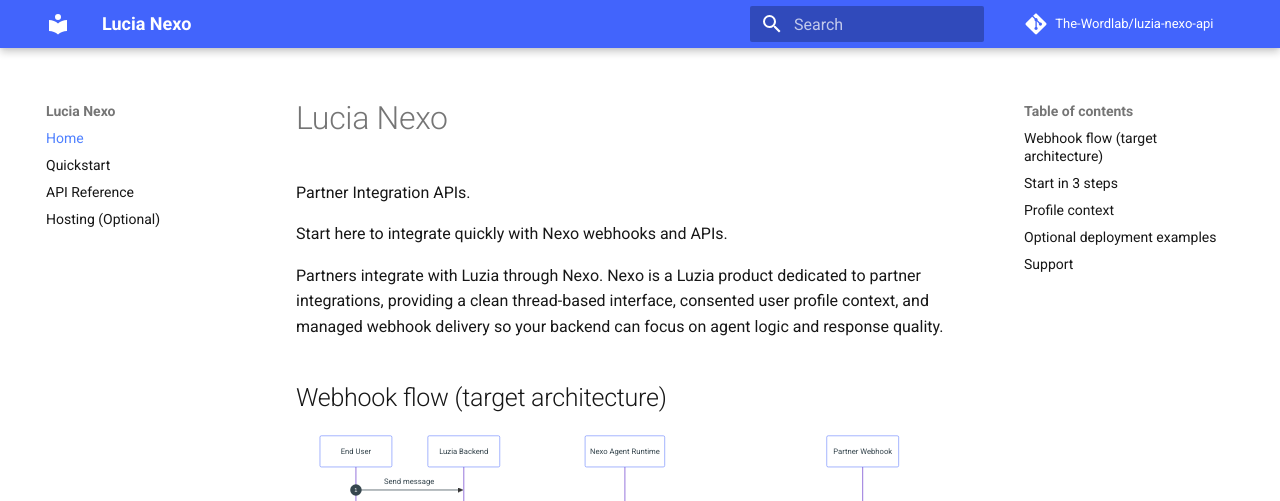
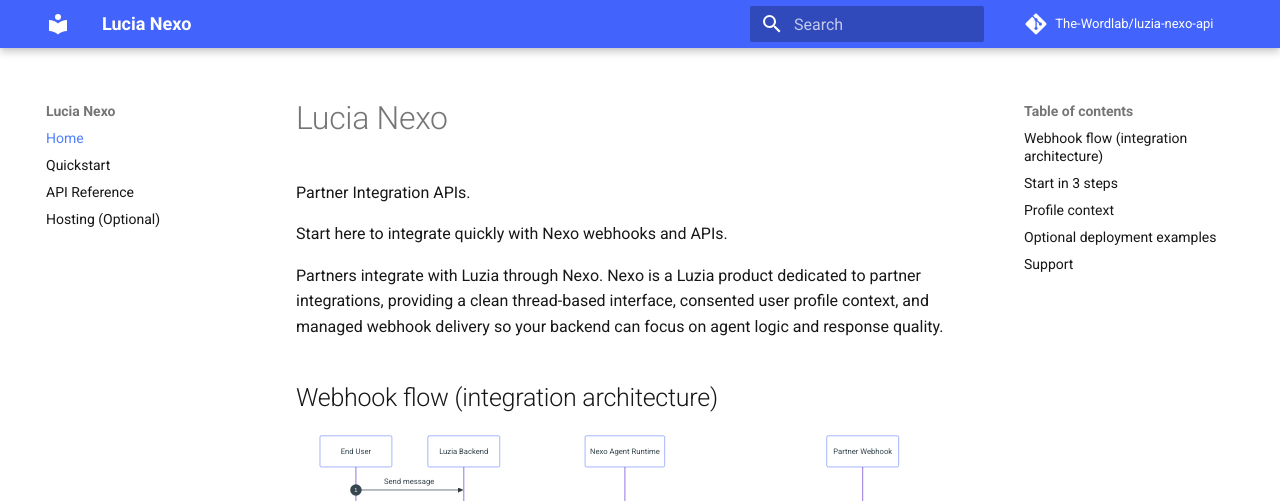
Before and after one commit to The-Wordlab/luzia-nexo-api, an MkDocs documentation site: the page built from docs/index.md, in a window 1280 px wide and 900 px high. Shown: the top 501 px of the window. Built offline with MkDocs 1.6.1 and Material for MkDocs 9.7.7, drawn with Linux system fonts in a browser that asks for light colours; comment, search, counter and statistics services are not loaded.

Commit message:
docs: rename webhook section to integration architecture

````diff
--- a/docs/index.md
+++ b/docs/index.md
@@ -6,7 +6,7 @@
 
 Partners integrate with Luzia through Nexo. Nexo is a Luzia product dedicated to partner integrations, providing a clean thread-based interface, consented user profile context, and managed webhook delivery so your backend can focus on agent logic and response quality.
 
-## Webhook flow (target architecture)
+## Webhook flow (integration architecture)
 
 ```mermaid
 sequenceDiagram
````
Also changed, not shown: README.md (+1 -1 lines).
